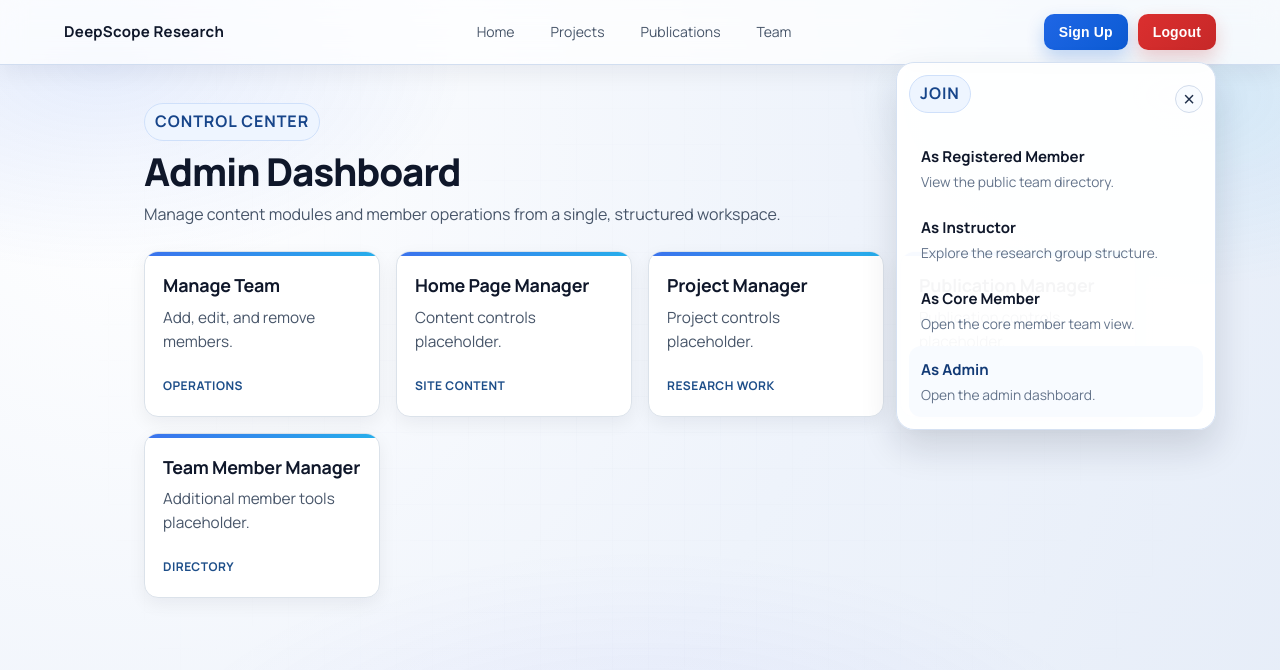
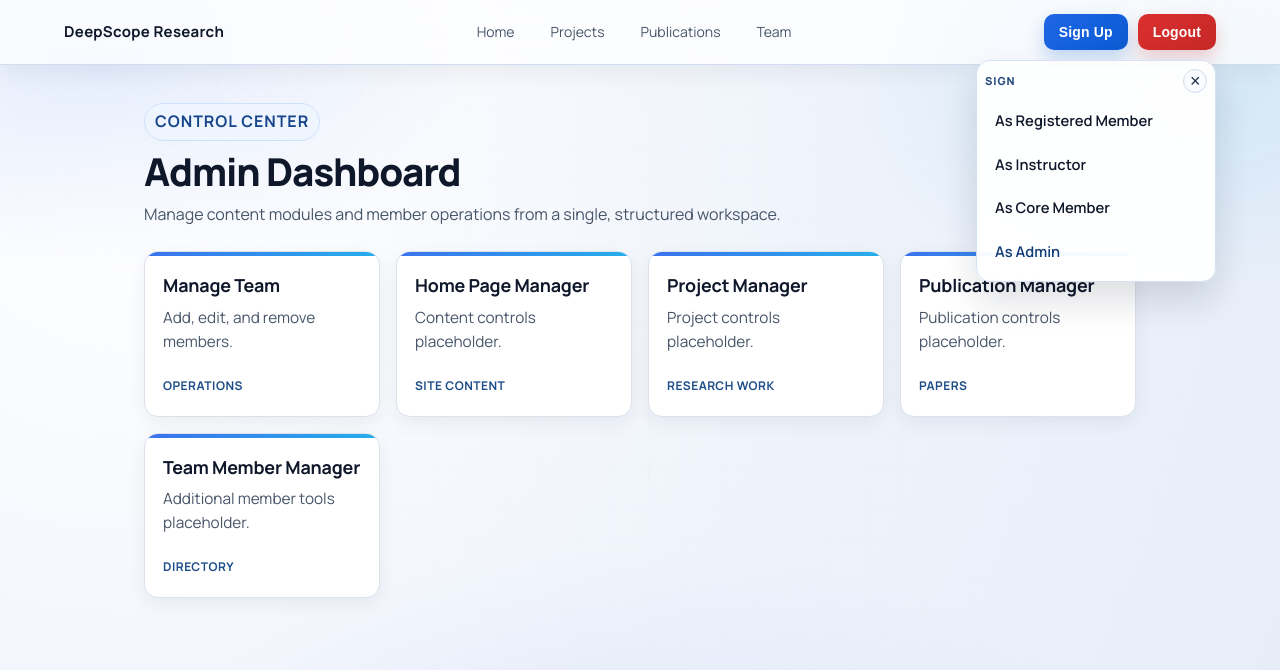
Before and after one commit to hijbullahx/dscoperesearch, a Django app: page /admin-panel/ in a window 1280 px wide, after a click on "Sign Up". Shown: the top 670 px of the page. Run offline with Django 5.2, Linux system fonts and the light colour scheme; the visitor is signed in with stand-in values (Sample User, id 1).

Commit message:
Refactor signup menu for improved layout and accessibility

```diff
--- a/static/web/styles.css
+++ b/static/web/styles.css
@@ -151,9 +151,9 @@ body::after {
 
 .signup-menu {
   position: absolute;
-  top: calc(100% + 12px);
+  top: calc(100% + 10px);
   right: 0;
-  width: min(320px, calc(100vw - 24px));
+  width: min(240px, calc(100vw - 24px));
   opacity: 0;
   visibility: hidden;
   transform: translateY(-8px) scale(0.98);
@@ -171,9 +171,9 @@ body::after {
 }
 
 .signup-menu-panel {
-  padding: 12px;
+  padding: 8px;
   border: 1px solid #d5e1f2;
-  border-radius: 18px;
+  border-radius: 14px;
   background: rgba(255, 255, 255, 0.96);
   box-shadow: 0 18px 36px rgba(15, 23, 42, 0.14);
   backdrop-filter: blur(14px);
@@ -184,43 +184,43 @@ body::after {
   align-items: center;
   justify-content: space-between;
   gap: 10px;
-  margin-bottom: 10px;
+  margin-bottom: 6px;
+}
+
+.signup-menu-label {
+  font-size: 11px;
+  font-weight: 800;
+  letter-spacing: 0.08em;
+  text-transform: uppercase;
+  color: #23477f;
 }
 
 .menu-close {
-  width: 28px;
-  height: 28px;
+  width: 24px;
+  height: 24px;
   border: 1px solid #d1dbeb;
   border-radius: 999px;
   background: #f8fbff;
   color: #1f2f4a;
-  font-size: 20px;
+  font-size: 18px;
   line-height: 1;
   cursor: pointer;
   box-shadow: none;
 }
 
+.signup-menu-list {
+  display: grid;
+}
+
 .signup-menu-item {
   display: block;
-  padding: 12px 12px;
-  border-radius: 12px;
+  padding: 10px 10px;
+  border-radius: 10px;
   text-decoration: none;
-  color: inherit;
-  transition: background-color 160ms ease, transform 160ms ease;
-}
-
-.signup-menu-item strong {
-  display: block;
-  margin-bottom: 3px;
-  font-size: 0.94rem;
   color: #0f172a;
-}
-
-.signup-menu-item span {
-  display: block;
-  color: #64748b;
-  font-size: 0.86rem;
-  line-height: 1.45;
+  font-size: 0.92rem;
+  font-weight: 600;
+  transition: background-color 160ms ease, transform 160ms ease, color 160ms ease;
 }
 
 .signup-menu-item:hover {
@@ -229,10 +229,6 @@ body::after {
 }
 
 .signup-menu-admin {
-  background: #f8fbff;
-}
-
-.signup-menu-admin strong {
   color: #123a76;
 }
 
@@ -889,7 +885,7 @@ select:focus {
   .signup-menu {
     right: auto;
     left: 0;
-    width: min(100vw - 24px, 360px);
+    width: min(100vw - 24px, 240px);
   }
 
   .container {
--- a/templates/web/base.html
+++ b/templates/web/base.html
@@ -38,28 +38,20 @@
           <div id="signup-menu" class="signup-menu" aria-hidden="true">
             <div class="signup-menu-panel">
               <div class="signup-menu-head">
-                <span class="hero-kicker">Join</span>
+                <span class="signup-menu-label">Sign</span>
                 <button type="button" class="menu-close" data-signup-close aria-label="Close sign up menu">&times;</button>
               </div>
-              <a class="signup-menu-item" href="/team/">
-                <strong>As Registered Member</strong>
-                <span>View the public team directory.</span>
-              </a>
-              <a class="signup-menu-item" href="/team/">
-                <strong>As Instructor</strong>
-                <span>Explore the research group structure.</span>
-              </a>
-              <a class="signup-menu-item" href="/team/">
-                <strong>As Core Member</strong>
-                <span>Open the core member team view.</span>
-              </a>
-              <a
-                class="signup-menu-item signup-menu-admin"
-                href="{% if request.user.is_authenticated and request.user.is_staff %}/admin-panel/{% else %}/admin-panel/login/{% endif %}"
-              >
-                <strong>As Admin</strong>
-                <span>Open the admin dashboard.</span>
-              </a>
+              <div class="signup-menu-list">
+                <a class="signup-menu-item" href="/team/">As Registered Member</a>
+                <a class="signup-menu-item" href="/team/">As Instructor</a>
+                <a class="signup-menu-item" href="/team/">As Core Member</a>
+                <a
+                  class="signup-menu-item signup-menu-admin"
+                  href="{% if request.user.is_authenticated and request.user.is_staff %}/admin-panel/{% else %}/admin-panel/login/{% endif %}"
+                >
+                  As Admin
+                </a>
+              </div>
             </div>
           </div>
         </div>
```
